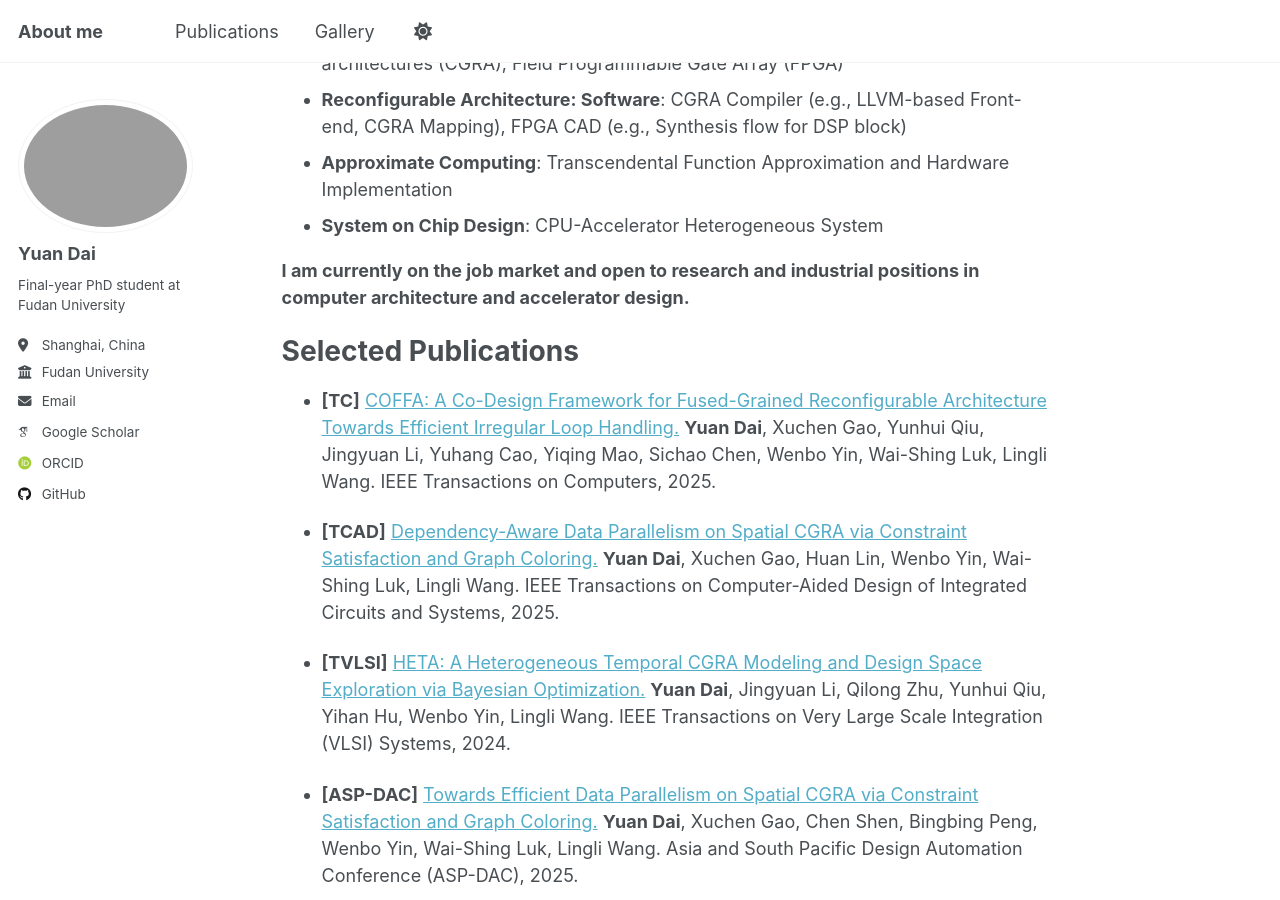
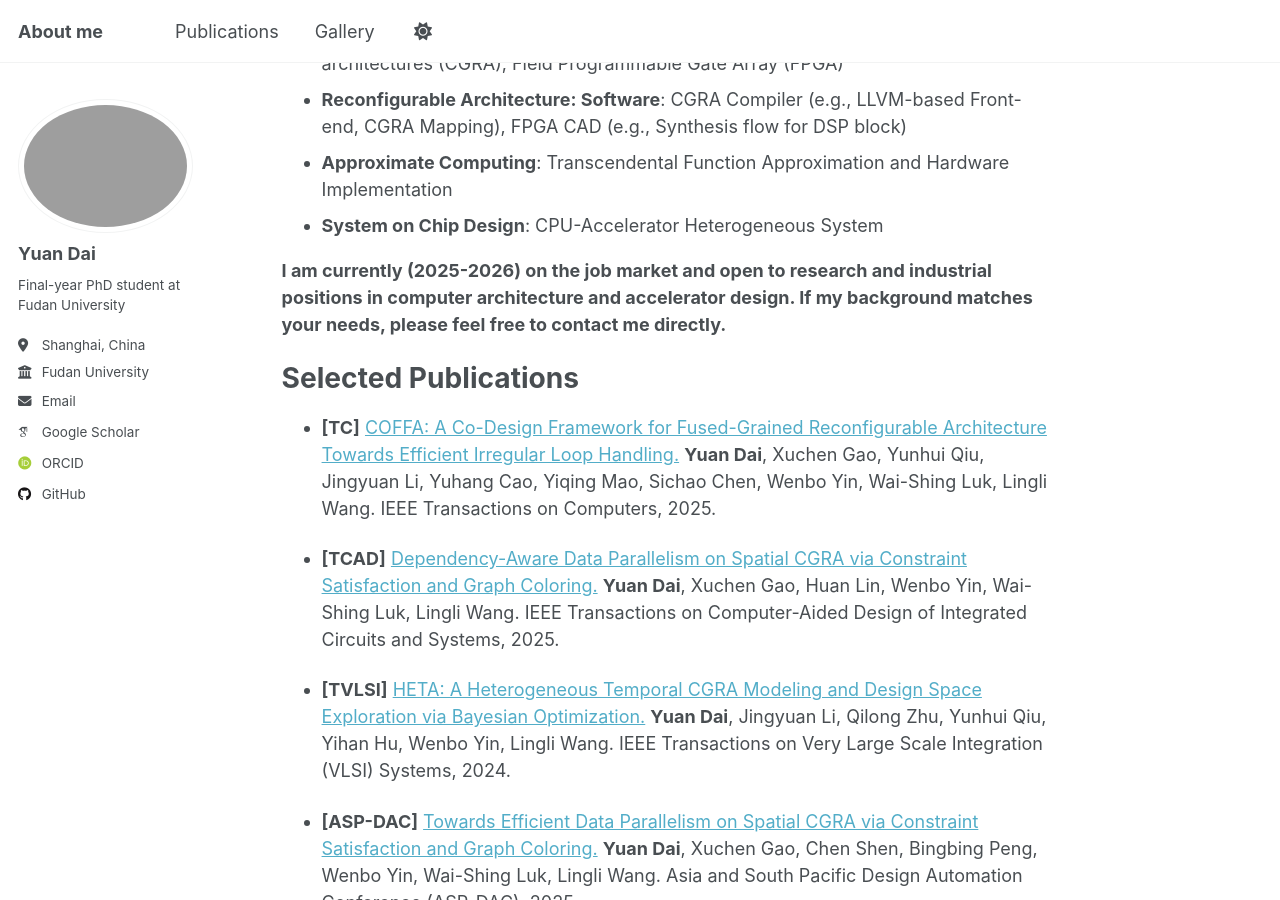
Before and after one commit to Dai-dirk/Dai-dirk.github.io, a Jekyll site: the page built from _pages/about.md, in a window 1280 px wide and 900 px high, scrolled down 485 px. Built offline with Jekyll 4.4.1, drawn with Linux system fonts in a browser that asks for light colours; some web fonts are replaced.

Commit message:
Update about.md

```diff
--- a/_pages/about.md
+++ b/_pages/about.md
@@ -18,7 +18,7 @@ My research interests mainly include:
 - **Approximate Computing**: Transcendental Function Approximation and Hardware Implementation
 - **System on Chip Design**: CPU-Accelerator Heterogeneous System
 
-**I am currently on the job market and open to research and industrial positions in computer architecture and accelerator design.**
+**I am currently (2025-2026) on the job market and open to research and industrial positions in computer architecture and accelerator design. If my background matches your needs, please feel free to contact me directly.**
 
 Selected Publications
 ======
```
